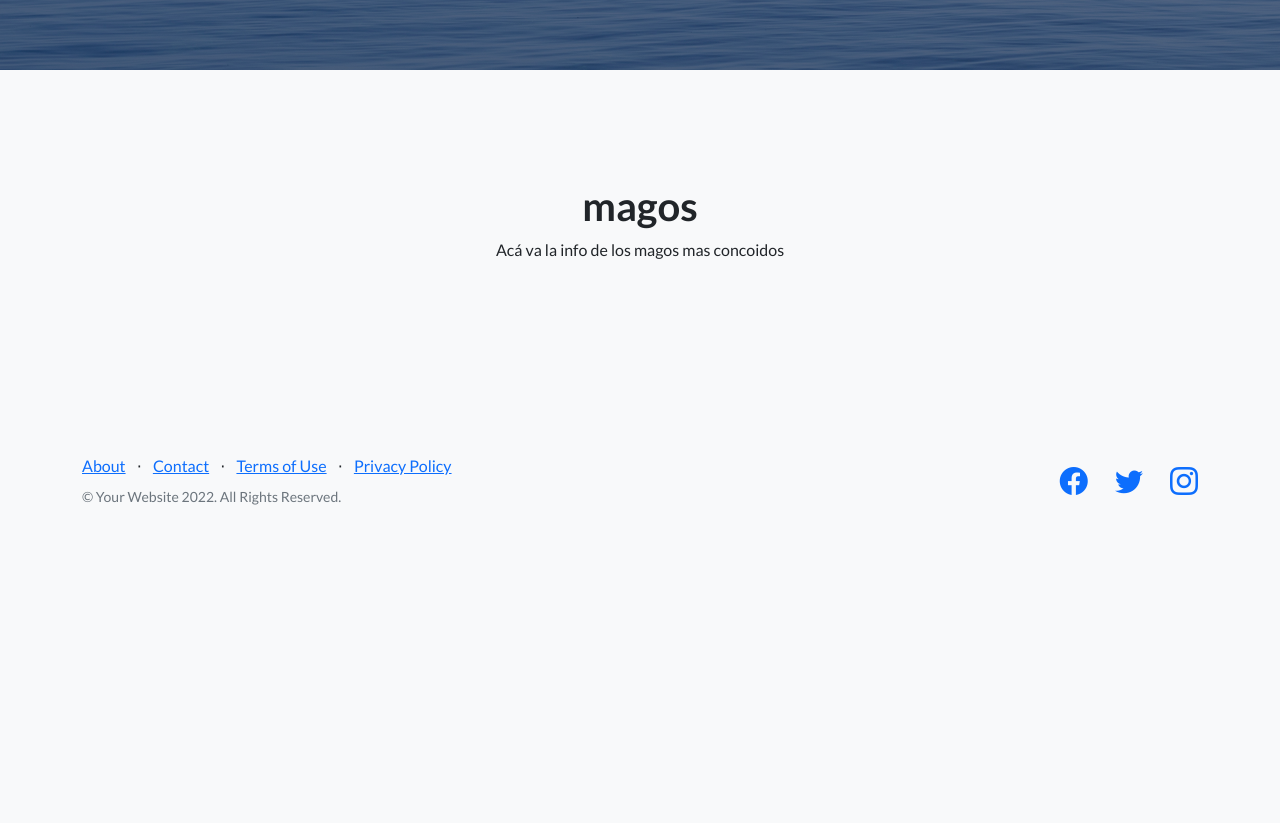
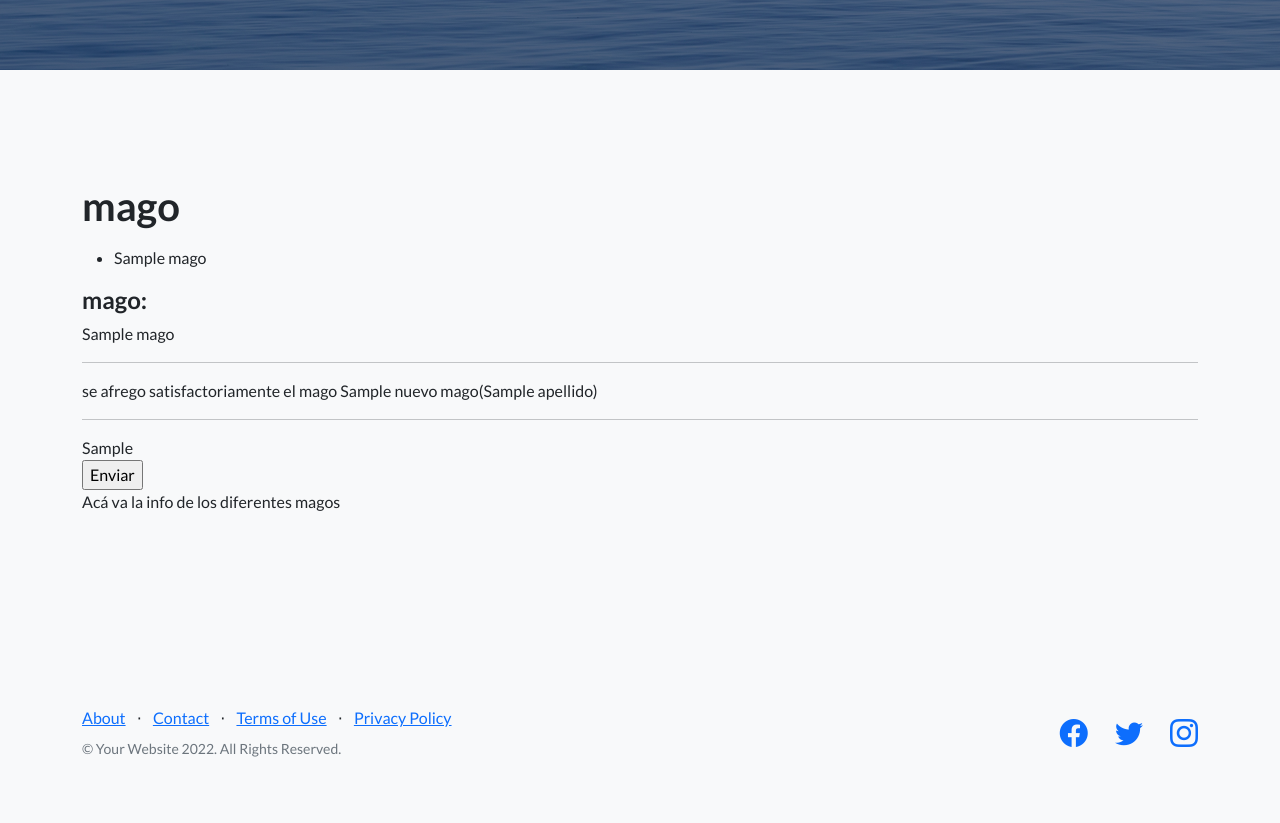
Before and after one commit to Nagaito19/tercera-pre-entrega-yaudegis, a Django app: template ProyectoEntrega/AppEntrega/templates/AppEntrega/mago.html in a window 1280 px wide. Shown: the part 486-1309 px from the top of the page. Before the commit the page ends 991 px from the top, so only its background shows below. Run offline with Django 3.2, Linux system fonts and the light colour scheme; the template is opened without the code that fills it: most values are stand-ins (such as "Sample title", 1, 10 or a date in 2020); some libraries are stand-ins or nearby versions.

Commit message:
Add files via upload

```diff
--- a/ProyectoEntrega/AppEntrega/models.py
+++ b/ProyectoEntrega/AppEntrega/models.py
@@ -6,6 +6,8 @@
     nombre= models.CharField(max_length=40)
     apellido= models.CharField(max_length=40)
     email= models.EmailField()
+    def __str__(self):
+        return self.nombre + " " + self.apellido+ " " + self.email
 
 class Truco(models.Model):
     nombre= models.CharField(max_length=40)
@@ -22,3 +24,5 @@
 
 class Estilo(models.Model):
     nombre= models.CharField(max_length=40)
+    def __str__(self):
+        return self.nombre
--- a/ProyectoEntrega/AppEntrega/templates/AppEntrega/mago.html
+++ b/ProyectoEntrega/AppEntrega/templates/AppEntrega/mago.html
@@ -7,14 +7,45 @@
 
 
 {% block contenido %}
-<section class="features-icons bg-light text-center">
+<section class="features-icons bg-light">
     <div class="container">
         <div class="row">
             <div class="col-lg-12">
+                            <!--Aquí va lo que cambia, y lo asociado a está vista :) -->
+                            <h1>mago</h1>
+                            {% if formulario_mago.errors %}
+                            <p style="color:red;">los datos estan mal. por favor reviselos.</p>
+                            {% endif %}
 
-                                <!--Aquí va lo que cambia, y lo asociado a está vista :) -->
-                                <h1>magos</h1>
-                                <p>Acá va la info de los magos mas concoidos</p>
+                            <p>
+                                <ul>
+                                {%for mago in mago %}
+                                    <li>{{mago}}</li>
+                                {% endfor %}
+                                </ul>
+                            </p>
+
+                            <h4>mago:</h4>
+                            {% for mago in mi_mago %}
+                            {{mago.nombre}} <br>
+                            {% endfor %}
+                            <hr>
+                            {% if nuevo_mago %}
+
+                            <p>se afrego satisfactoriamente el mago {{nuevo_mago.nombre}}({{nuevo_mago.apellido}}) </p>
+
+                            <hr>
+
+                            {% endif %}
+                            <form action="{% url 'mago' %}" method="POST">
+                                {% csrf_token %}
+
+                                <table>
+                                    {{formulario_mago.as_table}}
+                                </table>
+
+                                <input type="submit" value="Enviar">
+                            <p>Acá va la info de los diferentes magos</p>
 
             </div>
         </div>
--- a/ProyectoEntrega/AppEntrega/urls.py
+++ b/ProyectoEntrega/AppEntrega/urls.py
@@ -13,6 +13,8 @@
     #path("truco-formularios/", views.truco_formularios,name="truco-formularios"),
     path ("listado-magos/",views.busqueda_magos, name="listado-magos"),
     #path ("buscar/", views.buscar, name="buscar"),
+    path('leerMago', views.leerMago, name = "LeerMago"),
+    path('eliminarMago/<Mago_nombre><mago_apellido>',views.eliminarMago, name="eliminarMago"  ),
 
 
 
```
Also changed, not shown: ProyectoEntrega/AppEntrega/templates/AppEntrega/leerMago.html (added, +30 -0 lines), ProyectoEntrega/AppEntrega/views.py (+33 -2 lines), ProyectoEntrega/AppEntrega/templates/AppEntrega/truco.html (indentation only), ProyectoEntrega/db.sqlite3.
